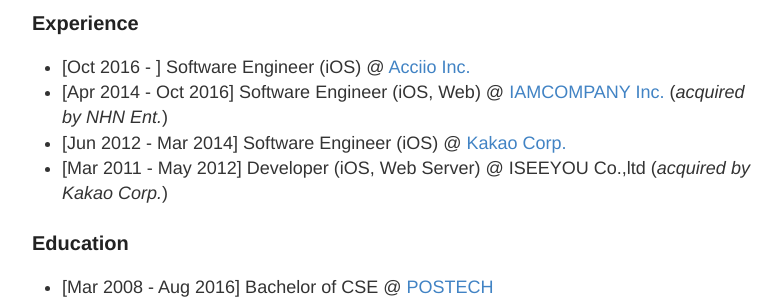
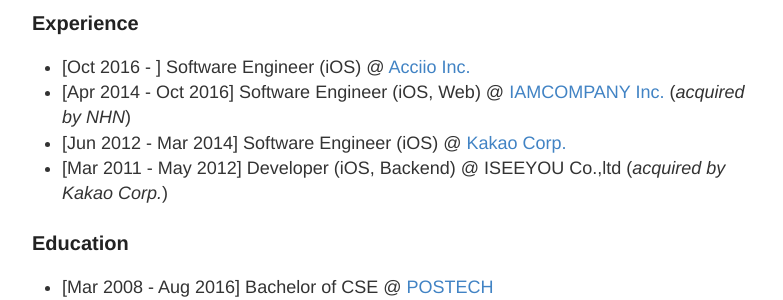
Before and after one commit to cerochoe/cerochoe.github.io, a Jekyll site: the page built from about.md, in a window 1280 px wide. Shown: the part 221-521 px from the top of the page, without its empty margins (248-1031 px from the left). Built offline with Jekyll 4.4.1, drawn with Linux system fonts in a browser that asks for light colours.

Commit message:
Update about

```diff
--- a/about.md
+++ b/about.md
@@ -7,9 +7,9 @@
 
 ### Experience ###
 * [Oct 2016 - ] Software Engineer (iOS) @ <a href="https://www.acciio.com" target="blank">Acciio Inc.</a>
-* [Apr 2014 - Oct 2016] Software Engineer (iOS, Web) @ <a href="http://www.iamcompany.net" target="blank">IAMCOMPANY Inc.</a> (*acquired by NHN Ent.*)
+* [Apr 2014 - Oct 2016] Software Engineer (iOS, Web) @ <a href="http://www.nhnedu.com" target="blank">IAMCOMPANY Inc.</a> (*acquired by NHN*)
 * [Jun 2012 - Mar 2014] Software Engineer (iOS) @ <a href="https://www.kakaocorp.com" target="blank">Kakao Corp.</a>
-* [Mar 2011 - May 2012] Developer (iOS, Web Server) @ ISEEYOU Co.,ltd (*acquired by Kakao Corp.*)
+* [Mar 2011 - May 2012] Developer (iOS, Backend) @ ISEEYOU Co.,ltd (*acquired by Kakao Corp.*)
 
 ### Education ###
 * [Mar 2008 - Aug 2016] Bachelor of CSE @ <a href="http://www.postech.edu" target="blank">POSTECH</a>
```
